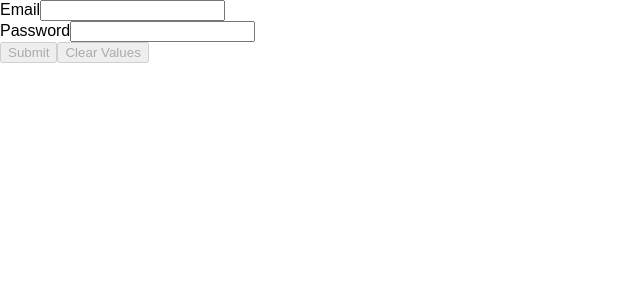
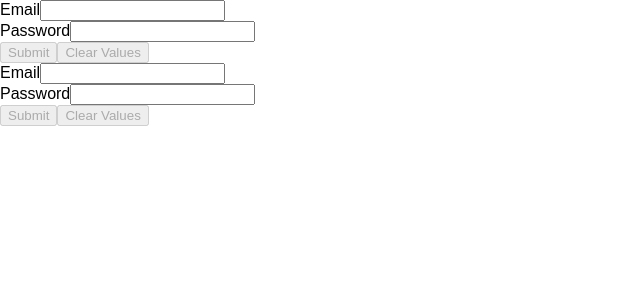
Before and after one commit to Denniskamau/ServerMonitorFrontEnd, a React (Create React App) app: page / in a window 1280 px wide. Shown: the top 300 px of the page, without its empty margins (0-640 px from the left). Built offline with nearby package versions, Linux system fonts and the light colour scheme.

Commit message:
add validation to login form

```diff
--- a/src/App.js
+++ b/src/App.js
@@ -6,6 +6,7 @@ import { connect } from 'react-redux';
 import { defaultFunction } from './actions';
 import {Router, Route} from 'react-router';
 import Signup from './components/signup';
+import Login from './components/login'
 
 class App extends Component {
 
@@ -18,6 +19,7 @@ class App extends Component {
     return (
       <div>
         <Signup></Signup>
+        <Login></Login>
       </div>
     );
   }
```
